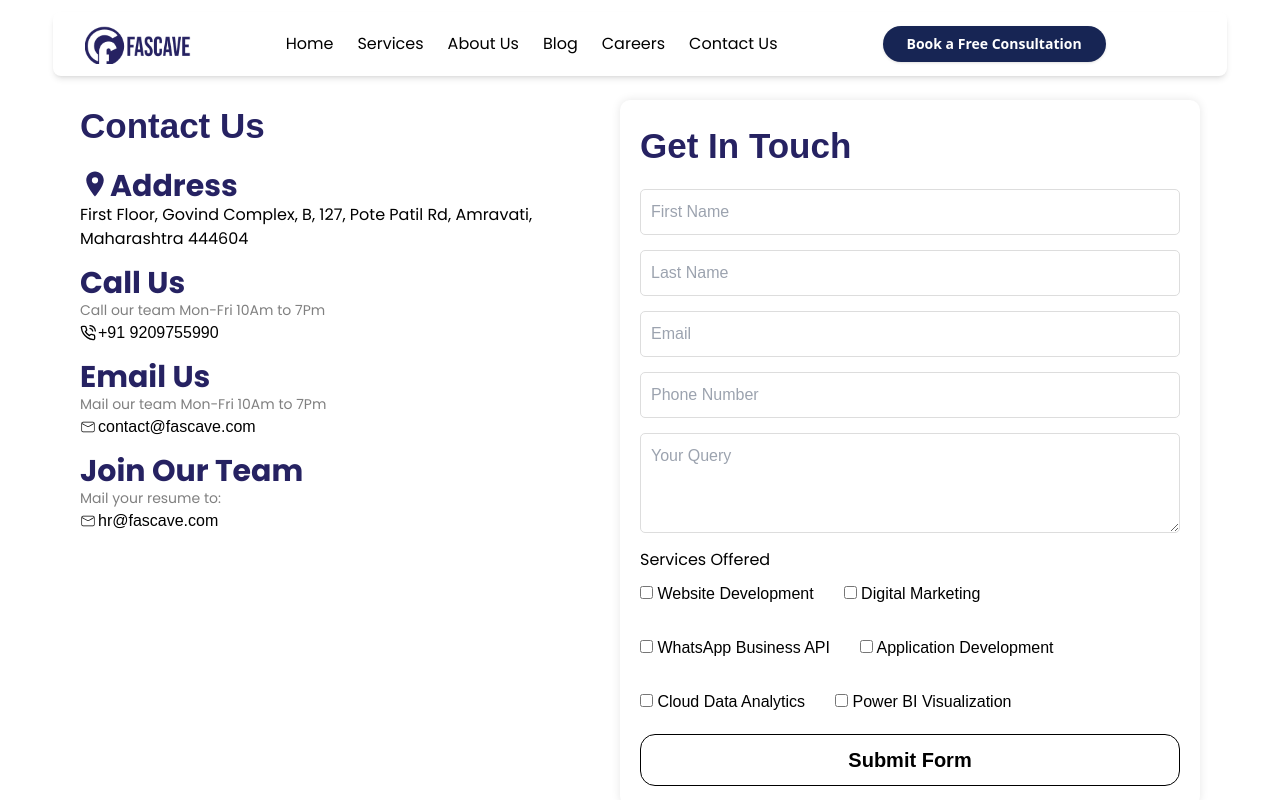
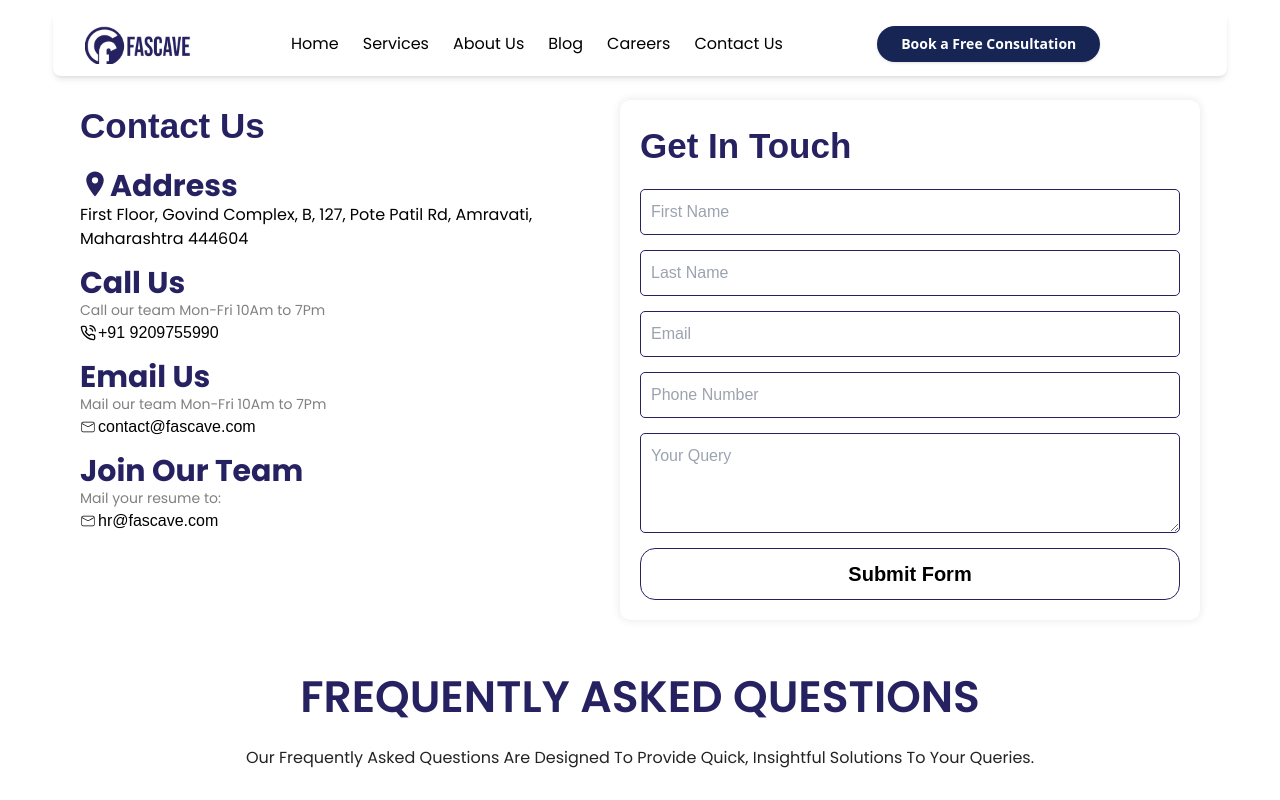
Before and after one commit to FascaveIt/Fascave, a React (Vite) app in the folder client/: page /contact in a window 1280 px wide. Shown: the top 800 px of the page. Built offline with nearby package versions, Linux system fonts and the light colour scheme.

Commit message:
contact model

```diff
--- a/client/src/Componets/Home/Navbar/Navbar.jsx
+++ b/client/src/Componets/Home/Navbar/Navbar.jsx
@@ -2,6 +2,7 @@ import React, { useState } from "react";
 import { NavLink } from "react-router-dom";
 import fasCaveLogo from "../../../Asset/imagesWeb/Fascave_Logo.png";
 import "./Navbar.css";
+import ContactFrom from "../../contact/ContactFrom";
 
 export default function Navbar() {
   const [menuActive, setMenuActive] = useState(false);
@@ -11,7 +12,11 @@ export default function Navbar() {
     setMenuActive(!menuActive);
   };
 
+  const [contact, setContact] = useState(false);
+
   return (
+    <>
+
     <div className="header">
     <div className="navbar w-11/12 m-auto mt-3 flex justify-between items-center h-16 bg-white text-black relative shadow-md font-sans rounded-lg px-8">
       <NavLink to="/" className="logo flex items-center">
@@ -83,11 +88,11 @@ export default function Navbar() {
         </a>
       </div>
 
-        <NavLink to="/contact" className="consultaion ml-4">
-          <button className="bg-blue-950 hover:bg-[#666c81] text-white font-semibold text-sm py-2 px-6 rounded-full shadow">
+
+        <button className="bg-blue-950 hover:bg-[#666c81] text-white font-semibold text-sm py-2 px-6 rounded-full shadow consultaion" onClick={()=> setContact(true)}>
           Book a Free Consultation
         </button>
-        </NavLink>
+
 
       {/* Hamburger Menu */}
       <div
@@ -101,5 +106,15 @@ export default function Navbar() {
       </div>
     </div>
   </div>
+
+
+
+ {contact && (<div className="absolute top-[100px] left-[400px] z-50">
+<ContactFrom  setContact={setContact}/>
+   </div>
+   )}
+
+  </>
+
   );
 }
--- a/client/src/Componets/Home/heroSec/HeroSec.jsx
+++ b/client/src/Componets/Home/heroSec/HeroSec.jsx
@@ -67,10 +67,6 @@ const HeroSec = () => {
         At Fascave, We Deliver Innovative Technology Solutions That Drive
         Business Growth.
       </p>
-      <button onClick={() => navigate("/contact")} className="waitlist-btn">
-        <span>Book a Free Consultation</span>
-        <span className="arrow">→</span>
-      </button>
 
       <div className="circles">
         {feedbacks.map((feedback, index) => (
--- a/client/src/Componets/contact/Contact.jsx
+++ b/client/src/Componets/contact/Contact.jsx
@@ -130,28 +130,7 @@ const Contact = () => {
               required
             ></textarea>
 
-            {/* Services Offered */}
-            <h3 className="par">Services Offered</h3>
-            <div className="services">
-              <label>
-                <input type="checkbox" /> Website Development
-              </label>
-              <label>
-                <input type="checkbox" /> Digital Marketing
-              </label>
-              <label>
-                <input type="checkbox" /> WhatsApp Business API
-              </label>
-              <label>
-                <input type="checkbox" /> Application Development
-              </label>
-              <label>
-                <input type="checkbox" /> Cloud Data Analytics
-              </label>
-              <label>
-                <input type="checkbox" /> Power BI Visualization
-              </label>
-            </div>
+
             <button type="submit" className="contactButton">
               Submit Form
             </button>
--- /dev/null
+++ b/client/src/Componets/contact/ContactFrom.jsx
@@ -0,0 +1,100 @@
+import {React,useState} from 'react'
+
+import { collection, addDoc } from "firebase/firestore";
+import "./contact.css";
+import { useNavigate } from "react-router-dom";
+import db from "../../../config/Config";
+import cross from '../../Asset/cross.svg'
+import { toast } from "react-toastify";
+function ContactFrom({ setContact }) {
+      const [FirstName, setFirstName] = useState("");
+      const [LastName, setLastName] = useState("");
+      const [Email, setEmail] = useState("");
+      const [PhoneNumber, setPhoneNumber] = useState("");
+      const [Query, setQuery] = useState("");
+
+      const navigate = useNavigate();
+      const contacthandler = async (e) => {
+        e.preventDefault();
+
+        try {
+          await addDoc(collection(db, "Contacts"), {
+            FirstName,
+            LastName,
+            Email,
+            PhoneNumber,
+            Query,
+          });
+          toast.success("Message Send successfully!");
+          setFirstName("");
+          setLastName("");
+          setEmail("");
+          setPhoneNumber("");
+          setQuery("");
+          navigate("/");
+        } catch (error) {
+          toast.error("Error in Sendig: ", error);
+        }
+      };
+  return (
+
+      <div className='w-[500px] font'>
+       {/* Contact Form Section */}
+        <div className="formSection">
+         <div className='flex justify-between mb-5'><h2 className='text-[#262262] font-semibold text-[26px]'>Contact</h2>
+          <button className='cusror-pointer' onClick={()=> setContact(false)}><img src={cross} alt="" /></button></div>
+
+<form onSubmit={contacthandler} className="form">
+              <input
+              type="text"
+              placeholder="First Name"
+              value={FirstName}
+              onChange={(e) => setFirstName(e.target.value)}
+              className="inputFull"
+              required
+            />
+
+
+            <input
+              type="text"
+              placeholder="Last Name"
+              value={LastName}
+              onChange={(e) => setLastName(e.target.value)}
+              className="inputFull"
+              required
+            />
+            <input
+              type="email"
+              placeholder="Email"
+              value={Email}
+              onChange={(e) => setEmail(e.target.value)}
+              className="inputFull"
+              required
+            />
+            <input
+              type="tel"
+              placeholder="Phone Number"
+              value={PhoneNumber}
+              onChange={(e) => setPhoneNumber(e.target.value)}
+              className="inputFull"
+              required
+            />
+            <textarea
+              placeholder="Your Query"
+              value={Query}
+              onChange={(e) => setQuery(e.target.value)}
+              className="textarea"
+              required
+            ></textarea>
+
+
+            <button type="submit" className="contactButton">
+              Submit Form
+            </button>
+          </form>
+        </div>
+        </div>
+  )
+}
+
+export default ContactFrom
--- a/client/src/Componets/contact/contact.css
+++ b/client/src/Componets/contact/contact.css
@@ -68,7 +68,7 @@
     width: 100%;
     margin-bottom: 15px;
     padding: 10px;
-    border: 1px solid #ddd;
+    border: 1px solid #262262;
     border-radius: 5px;
   }
 
@@ -76,7 +76,7 @@
     width: 100%;
     height: 100px;
     padding: 10px;
-    border: 1px solid #ddd;
+    border: 1px solid #262262;
     border-radius: 5px;
     margin-bottom: 15px;
   }
@@ -91,7 +91,7 @@
 
   .contactButton {
     padding: 10px 20px;
-    border: 1px solid black;
+    border: 1px solid #262262;
     background-color: transparent;
     color: black;
     font-size: 20px;
```
Lines whose indentation alone changed are shown as unchanged.
